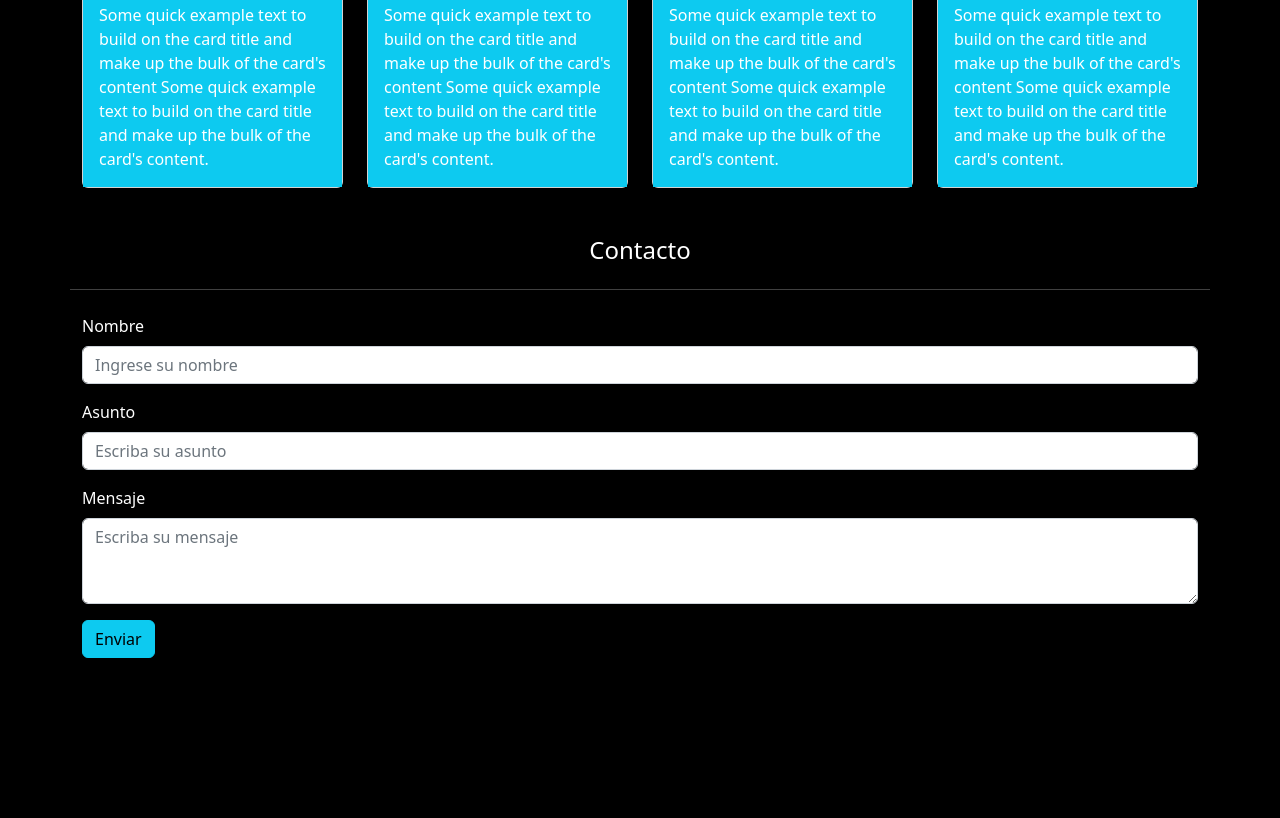
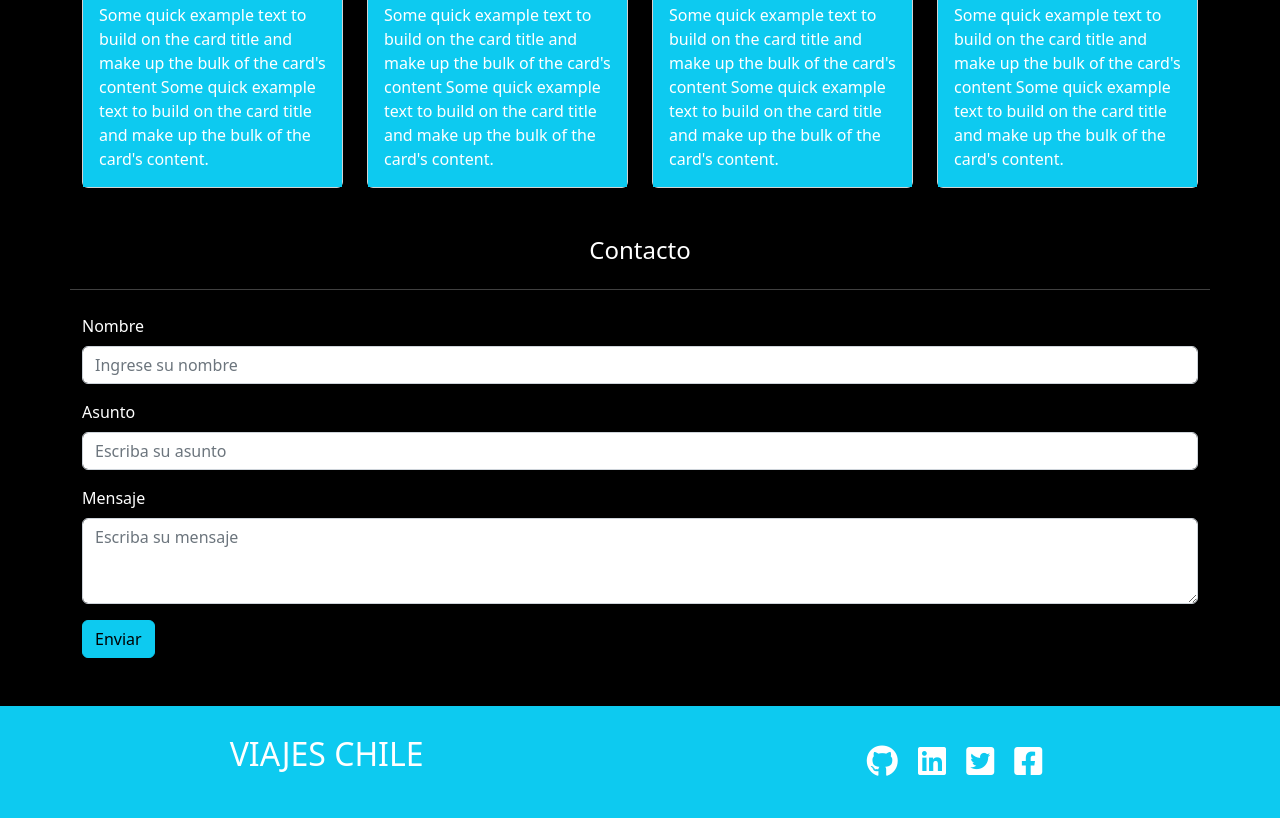
Before and after one commit to acolnar/viajeschile, a plain HTML site: page index.html in a window 1280 px wide. Shown: the part 1833-2651 px from the top of the page. Before the commit the page ends 2491 px from the top, so only its background shows below. Drawn offline with nearby package versions, Linux system fonts and the light colour scheme.

Commit message:
Footer done

```diff
--- a/index.html
+++ b/index.html
@@ -23,7 +23,7 @@
               <div class="collapse navbar-collapse" id="navbarNav">
                 <ul class="navbar-nav ms-auto">
                   <li class="nav-item">
-                    <a class="nav-link active" aria-current="page" href="inicio">Inicio</a>
+                    <a class="nav-link active" aria-current="page" href="#inicio">Inicio</a>
                   </li>
                   <li class="nav-item">
                     <a class="nav-link" href="#quienessomos">Quienes Somos</a>
@@ -168,7 +168,19 @@
         </div>
     </section>
 
-
+    <footer class="container-fluid bg-info py-4 mt-5">
+        <div class="footer-wrap">
+            <div>
+                <p class="fs-2">VIAJES CHILE</p>
+            </div>
+            <div>
+                <i data-bs-toggle="tooltip" data-bs-placement="top" data-bs-title="Github" class="fa-brands fa-github fa-2x mx-2"></i>
+                <i data-bs-toggle="tooltip" data-bs-placement="top" data-bs-title="Linkedin" class="fa-brands fa-linkedin fa-2x mx-2"></i>
+                <i data-bs-toggle="tooltip" data-bs-placement="top" data-bs-title="Twitter" class="fa-brands fa-square-twitter fa-2x mx-2"></i>
+                <i data-bs-toggle="tooltip" data-bs-placement="top" data-bs-title="Facebook" class="fa-brands fa-square-facebook fa-2x mx-2"></i>
+          </div>
+        </div>
+    </footer>
 
     <script src="https://code.jquery.com/jquery-3.6.1.min.js"></script>
     <script src="assets/js/main.js"></script>
```
